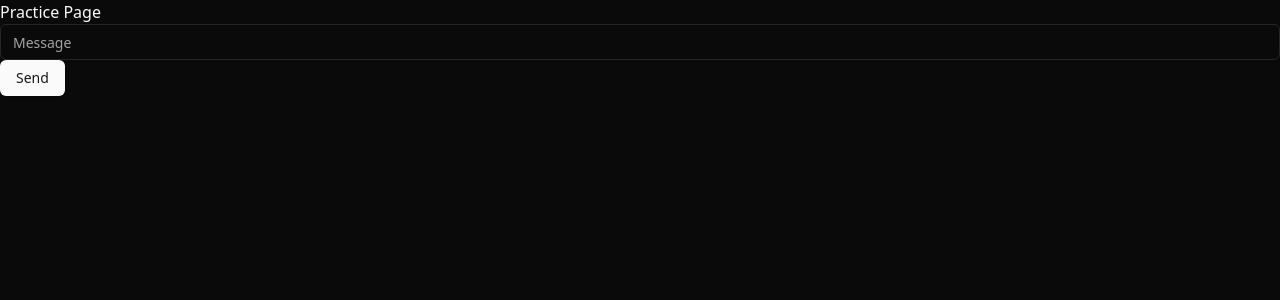
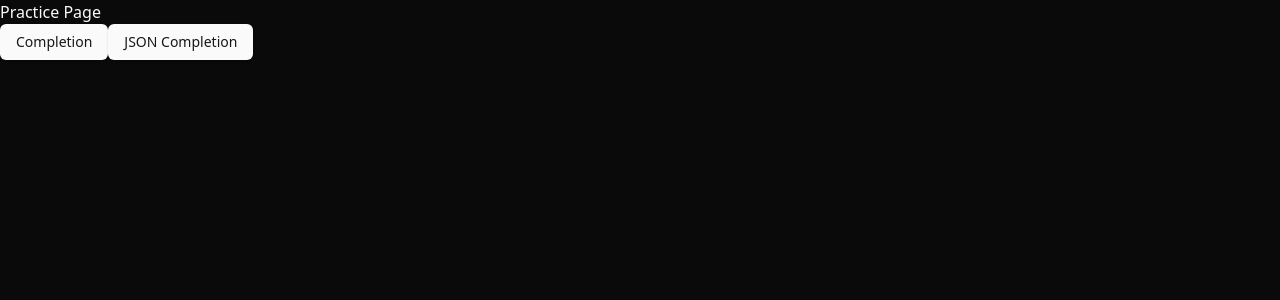
Before and after one commit to rgsk/react-ai-experiments, a React (Vite) app: page /practice in a window 1280 px wide. Shown: the top 300 px of the page. Built offline with nearby package versions, Linux system fonts and the light colour scheme.

Commit message:
chat title

```diff
--- a/src/components/ChatPage/ChatPage.tsx
+++ b/src/components/ChatPage/ChatPage.tsx
@@ -1,25 +1,79 @@
 import { produce } from "immer";
-import { useEffect } from "react";
+import { useEffect, useRef } from "react";
+import { useParams } from "react-router-dom";
 import { v4 } from "uuid";
 import useJsonData from "~/hooks/useJsonData";
 import useTextStream from "~/hooks/useTextStream";
-import { Message } from "~/services/experimentsService";
+import experimentsService, { Message } from "~/services/experimentsService";
 import MessageInput from "./Children/MessageInput";
 export type HandleSend = ({ text }: { text: string }) => void;
 interface ChatPageProps {}
 const ChatPage: React.FC<ChatPageProps> = ({}) => {
-  const { handleGenerate, loading, text } = useTextStream();
-  const [messages, setMessages] = useJsonData<Message[]>("messages", []);
+  const { id: chatId } = useParams<{ id: string }>();
+  const { handleGenerate, loading: textStreamLoading, text } = useTextStream();
+  const [chat, setChat] = useJsonData(`chat.${chatId}`, {
+    id: chatId,
+    title: "",
+    createdAt: new Date().toISOString(),
+  });
+  const [messages, setMessages] = useJsonData<Message[]>(
+    `chat.${chatId}.messages`,
+    []
+  );
+  const messagesRef = useRef(messages);
+  messagesRef.current = messages;
+  const chatRef = useRef(chat);
+  chatRef.current = chat;
+
   useEffect(() => {
     if (messages) {
       if (
         messages.length > 0 &&
         messages[messages.length - 1].role === "user"
       ) {
-        handleGenerate({ messages });
+        handleGenerate({
+          messages: messages,
+          onComplete: async () => {
+            if (chatRef.current?.title) {
+              return;
+            }
+            const currentMessages = messagesRef.current;
+            if (currentMessages) {
+              // set the title of chat based on current messages
+              const { content: title } = await experimentsService.getCompletion(
+                {
+                  messages: [
+                    {
+                      role: "user",
+                      content: `
+                      generate a title for this chat
+                      based on following conversation
+                      only respond with the title
+                      the title should max 50 characters
+                      don't add double quotes at start and end
+                      <currentMessages>${JSON.stringify(
+                        currentMessages
+                      )}</currentMessages>
+                      `,
+                    },
+                  ],
+                }
+              );
+              setChat((prev) => {
+                if (prev) {
+                  return {
+                    ...prev,
+                    title,
+                  };
+                }
+                return prev;
+              });
+            }
+          },
+        });
       }
     }
-  }, [handleGenerate, messages]);
+  }, [handleGenerate, messages, setChat]);
   useEffect(() => {
     if (text) {
       setMessages(
@@ -41,16 +95,20 @@ const ChatPage: React.FC<ChatPageProps> = ({}) => {
       { id: v4(), role: "user", content: text },
     ]);
   };
+  if (!chat || !messages) {
+    return <div>Loading...</div>;
+  }
   return (
     <div>
-      {messages?.map((message) => (
+      <h1>{chat.title || "New Chat"}</h1>
+      {messages.map((message) => (
         <div key={message.id}>
           {message.role}: {message.content}
         </div>
       ))}
       <MessageInput
         handleSend={handleSend}
-        loading={loading}
+        loading={textStreamLoading}
         interrupt={() => {}}
         placeholder="Message"
         interruptEnabled={false}
--- a/src/components/HomePage/HomePage.tsx
+++ b/src/components/HomePage/HomePage.tsx
@@ -1,5 +1,6 @@
 import { useState } from "react";
 import { Link } from "react-router-dom";
+import { v4 } from "uuid";
 import { Button } from "~/components/ui/button";
 import { ModeToggle } from "../Shared/ModeToggle";
 
@@ -11,6 +12,9 @@ const HomePage: React.FC<HomePageProps> = ({}) => {
       <div>
         <p className="text-red-500 text-lg">Home Page</p>
         <Link to="/practice">Go To Practice Page</Link>
+        <p>
+          <Link to={`/chat/${v4()}`}>Chat</Link>
+        </p>
       </div>
       <Button
         onClick={() => {
--- a/src/components/PracticePage/PracticePage.tsx
+++ b/src/components/PracticePage/PracticePage.tsx
@@ -1,11 +1,11 @@
-import SampleTextStream from "../Sample/SampleTextStream";
+import SampleCompletion from "../Sample/SampleCompletion";
 
 interface PracticePageProps {}
 const PracticePage: React.FC<PracticePageProps> = ({}) => {
   return (
     <div>
       <h1>Practice Page</h1>
-      <SampleTextStream />
+      <SampleCompletion />
     </div>
   );
 };
--- /dev/null
+++ b/src/components/Sample/SampleCompletion.tsx
@@ -0,0 +1,44 @@
+import experimentsService from "~/services/experimentsService";
+import { Button } from "../ui/button";
+
+interface SampleCompletionProps {}
+const SampleCompletion: React.FC<SampleCompletionProps> = ({}) => {
+  return (
+    <div>
+      <Button
+        onClick={async () => {
+          const { content } = await experimentsService.getCompletion({
+            messages: [{ role: "user", content: "Hello" }],
+          });
+          console.log({ content });
+        }}
+      >
+        Completion
+      </Button>
+      <Button
+        onClick={async () => {
+          const result = await experimentsService.getJsonCompletion<{
+            name: string;
+            age: number;
+            designation: string;
+          }>({
+            messages: [
+              {
+                role: "user",
+                content:
+                  "generate a random person with name, age and designation as json",
+              },
+            ],
+          });
+          console.log({ result });
+          console.log("name:", result.name);
+          console.log("age:", result.age);
+          console.log("designation:", result.designation);
+        }}
+      >
+        JSON Completion
+      </Button>
+    </div>
+  );
+};
+export default SampleCompletion;
--- a/src/components/Sample/SampleTextStream.tsx
+++ b/src/components/Sample/SampleTextStream.tsx
@@ -1,5 +1,4 @@
 import { useState } from "react";
-import { v4 } from "uuid";
 import { Input } from "~/components/ui/input";
 import useTextStream from "~/hooks/useTextStream";
 import { Button } from "../ui/button";
@@ -20,7 +19,7 @@ const SampleTextStream: React.FC<SampleTextStreamProps> = ({}) => {
       <Button
         onClick={() =>
           handleGenerate({
-            messages: [{ id: v4(), role: "user", content: input }],
+            messages: [{ role: "user", content: input }],
           })
         }
       >
--- a/src/hooks/useTextStream.ts
+++ b/src/hooks/useTextStream.ts
@@ -1,5 +1,7 @@
 import { useCallback, useRef, useState } from "react";
-import experimentsService, { Message } from "~/services/experimentsService";
+import experimentsService, {
+  CompletionMessage,
+} from "~/services/experimentsService";
 export function uint8ArrayToString(uint8Array: Uint8Array) {
   return new TextDecoder().decode(uint8Array);
 }
@@ -12,7 +14,7 @@ const useTextStream = () => {
       messages,
       onComplete,
     }: {
-      messages: Message[];
+      messages: CompletionMessage[];
       onComplete?: () => void;
     }) => {
       if (readerRef.current) {
--- a/src/router.tsx
+++ b/src/router.tsx
@@ -21,7 +21,9 @@ const router = createBrowserRouter(
     >
       <Route index element={<HomePage />} />
       <Route path="practice" element={<PracticePage />} />
-      <Route path="chat" element={<ChatPage />} />
+      <Route path="chat">
+        <Route path=":id" element={<ChatPage />} />
+      </Route>{" "}
     </Route>
   )
 );
--- a/src/services/experimentsService.ts
+++ b/src/services/experimentsService.ts
@@ -9,6 +9,10 @@ type SampleResponseType = typeof experimentsServiceSampleResponses;
 
 export type Message = {
   id: string;
+  role: "system" | "user" | "assistant";
+  content: string;
+};
+export type CompletionMessage = {
   role: "system" | "user" | "assistant";
   content: string;
 };
@@ -41,7 +45,25 @@ const experimentsService = {
       return response.body.getReader();
     }
   },
-
+  getJsonCompletion: async <T>({
+    messages,
+  }: {
+    messages: CompletionMessage[];
+  }) => {
+    const result = await axiosInstance.post<T>("/json-completion", {
+      messages,
+    });
+    return result.data;
+  },
+  getCompletion: async ({ messages }: { messages: CompletionMessage[] }) => {
+    const result = await axiosInstance.post<{ content: string }>(
+      "/completion",
+      {
+        messages,
+      }
+    );
+    return result.data;
+  },
   getSession: async () => {
     const result = await axiosInstance.get<SampleResponseType["getSession"]>(
       "/session"
```
